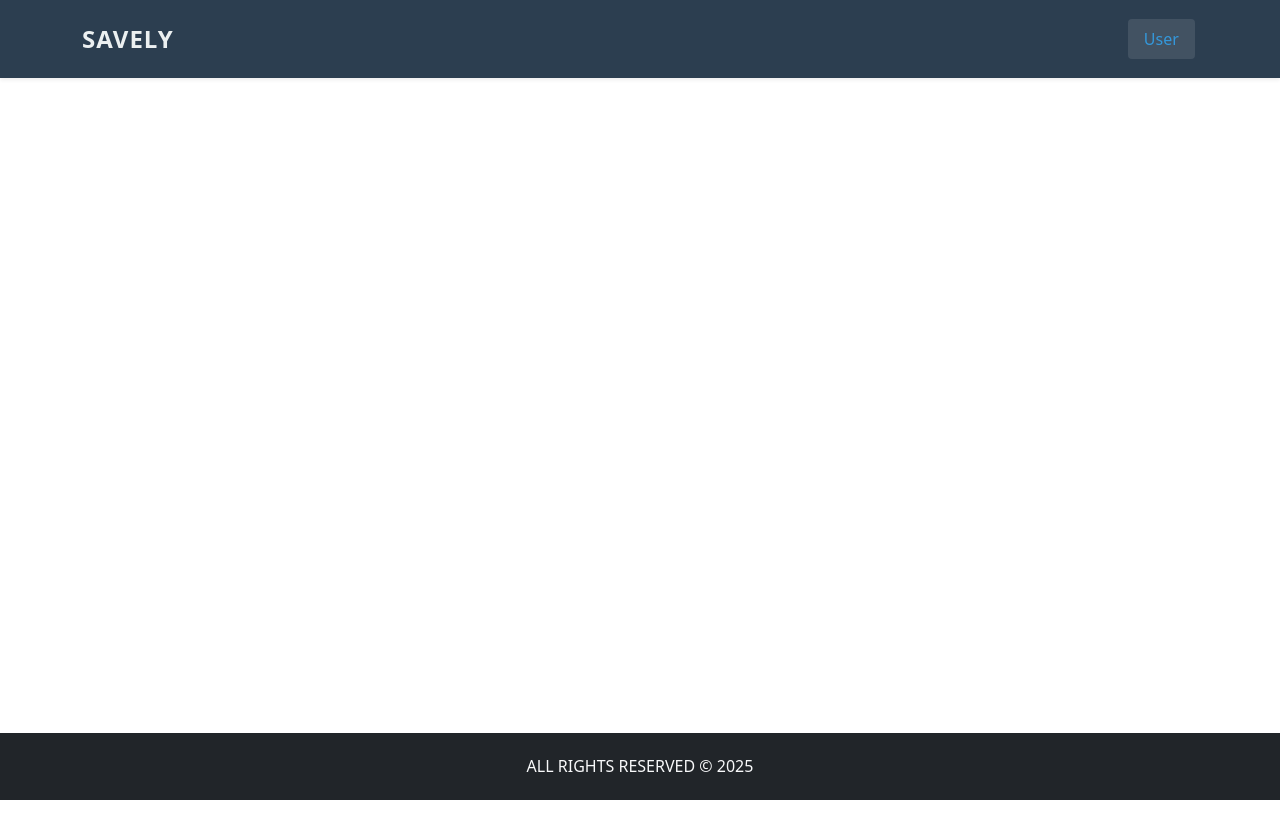
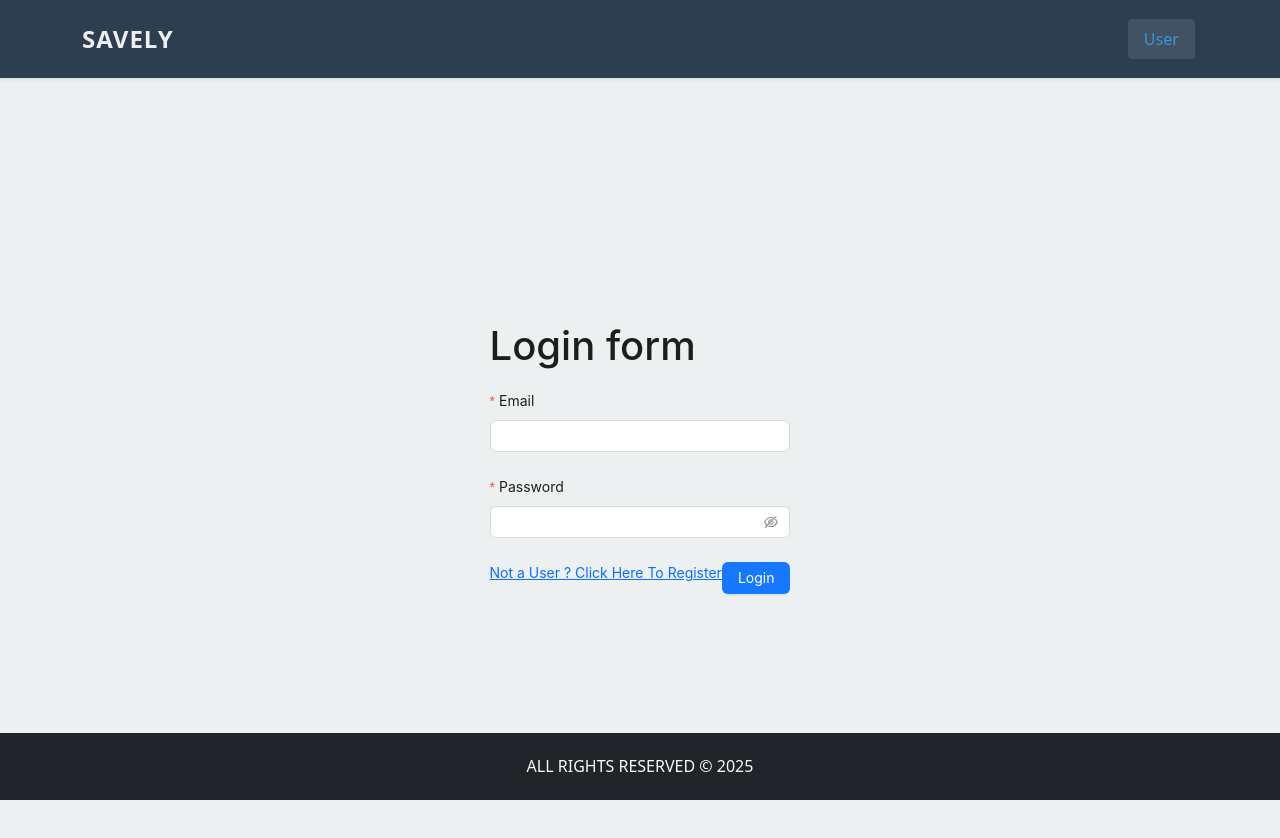
Before and after one commit to tarun6546/Savely, a React (Create React App) app in the folder client/: page /login in a window 1280 px wide. Before the commit the page ends 800 px from the top, so only its background shows below. Built offline with nearby package versions, Linux system fonts and the light colour scheme.

Commit message:
connect login register with backend

```diff
--- a/client/package.json
+++ b/client/package.json
@@ -1,4 +1,5 @@
 {
+  "proxy": "http://localhost:8080/api/v1",
   "name": "client",
   "version": "0.1.0",
   "private": true,
--- a/client/src/App.js
+++ b/client/src/App.js
@@ -2,6 +2,7 @@ import {Routes, Route} from 'react-router-dom';
 import Header from './components/Layout/Header';
 import Footer from './components/Layout/Footer';
 import Register from './pages/Register';
+import Login from './pages/Login';
 
 function App() {
   return (
@@ -11,6 +12,7 @@ function App() {
       <Routes>
         <Route path='/' element={<h1>Home Page</h1>} />
         <Route path='/register' element={<Register />} />
+        <Route path='/login' element={<Login />} />
         <Route path='/contact' element={<h1>Contact Page</h1>} />
       </Routes>
     </>
--- /dev/null
+++ b/client/src/pages/Login.js
@@ -0,0 +1,47 @@
+import React from 'react'
+import { Form, Input, Button } from 'antd';
+import { Link } from 'react-router-dom';
+
+const Login = () => {
+    const submitHandler = (values) => {
+        console.log('Form submitted with values:', values);
+    };
+
+    return (
+        <>
+            <div className="register-page">
+                <Form layout="vertical" onFinish={submitHandler}>
+                    <h1>Login form</h1>
+                    <Form.Item
+                        label="Email"
+                        name="email"
+                        rules={[
+                            { required: true, message: 'Please input your email!' },
+                            { type: 'email', message: 'Please enter a valid email!' }
+                        ]}
+                    >
+                        <Input type="email" />
+                    </Form.Item>
+                    <Form.Item
+                        label="Password"
+                        name="password"
+                        rules={[
+                            { required: true, message: 'Please input your password!' },
+                            { min: 6, message: 'Password must be at least 6 characters!' }
+                        ]}
+                    >
+                        <Input.Password />
+                    </Form.Item>
+                    <div className='d-flex justify-content-between'>
+                        <Link to="/register">Not a User ? Click Here To Register</Link>
+                        <Button type="primary" htmlType="submit">
+                            Login
+                        </Button>
+                    </div>
+                </Form>
+            </div>
+        </>
+    )
+}
+
+export default Login
--- a/client/src/pages/Register.js
+++ b/client/src/pages/Register.js
@@ -1,12 +1,24 @@
 import React from 'react';
-import { Form, Input } from 'antd';
-import { Link } from 'react-router-dom'; // Add this import
+import { Form, Input,message } from 'antd';
+import { Link,useNavigate } from 'react-router-dom';
+import axios from 'axios';
+
 
 const Register = () => {
+    const navigate = useNavigate();
     //submit logic
-    const submitHandler = (values) => {
-        console.log('Form submitted with values:', values);
-        // Here you can add your registration logic, like calling an API
+    const submitHandler = async(values) => {
+        try{
+            await axios.post('/users/register', values);
+            message.success('Registration successful');
+            navigate('/login');
+
+        } catch (error) {
+            message.error('Registration failed. Please try again.');
+
+        }
+
+
     };
   return (
     <>
--- a/package.json
+++ b/package.json
@@ -5,13 +5,16 @@
   "main": "server.js",
   "scripts": {
     "server": "nodemon server.js",
-    "start": "node server.js"
+    "start": "node server.js",
+    "client": "npm start --prefix client",
+    "dev": "concurrently \"npm run server\" \"npm run client\" "
   },
   "keywords": [],
   "author": "Tarun Varshney",
   "license": "MIT",
   "dependencies": {
     "colors": "^1.4.0",
+    "concurrently": "^9.1.2",
     "cors": "^2.8.5",
     "dotenv": "^16.5.0",
     "express": "^5.1.0",
```
Also changed, not shown: 2 other files (tests, documents, lock files or other folders).
